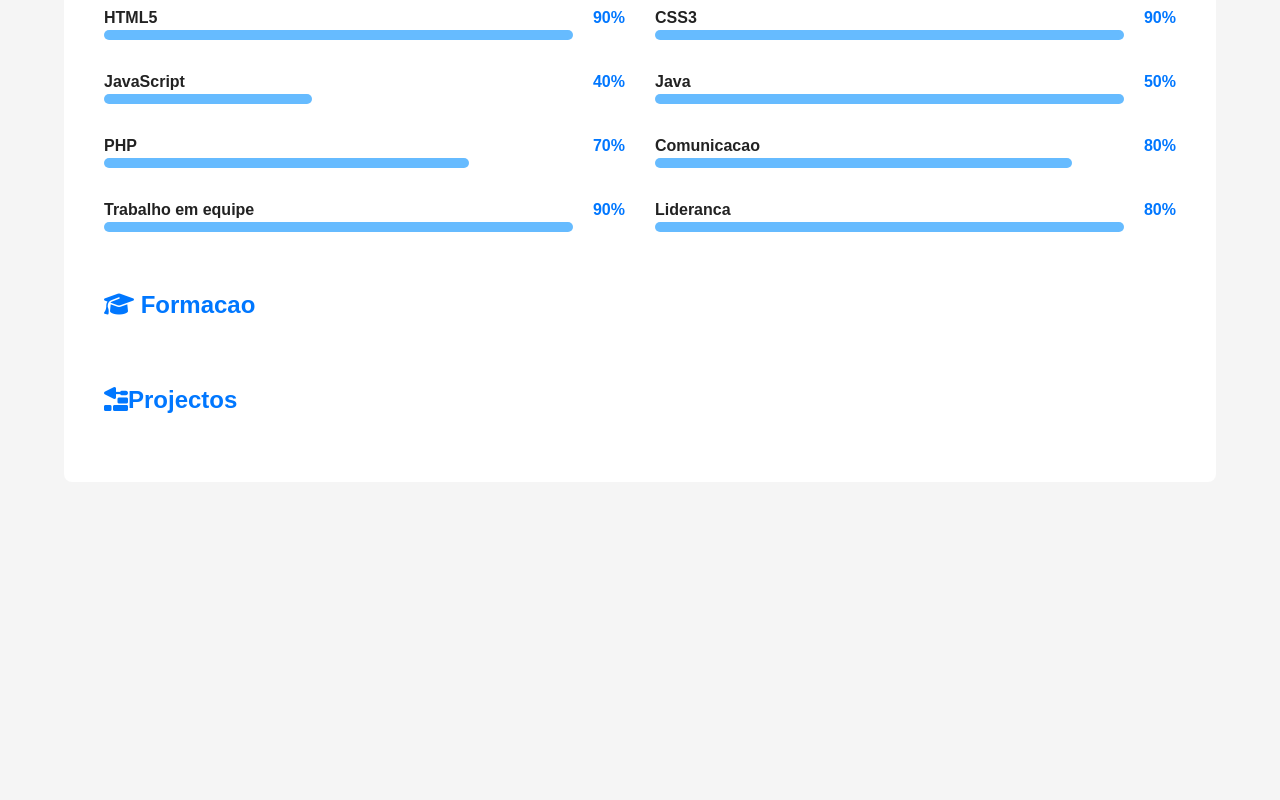
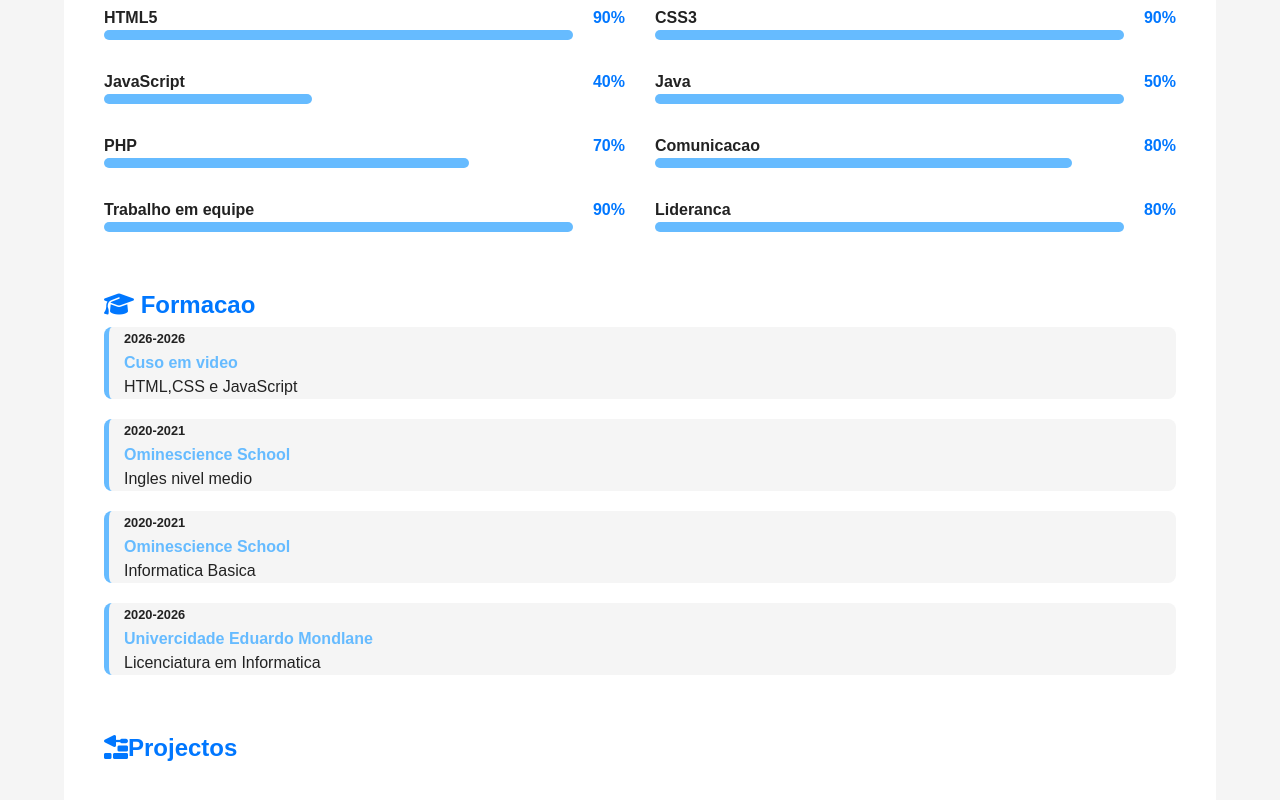
Before and after one commit to edilsonalexandre6/Portifolio_, a plain HTML site: page index.html in a window 1280 px wide. Shown: the part 1233-2033 px from the top of the page. Before the commit the page ends 1715 px from the top, so only its background shows below. Drawn offline with Linux system fonts and the light colour scheme.

Commit message:
Area de formacoes

```diff
--- a/estilos/style.css
+++ b/estilos/style.css
@@ -178,6 +178,37 @@ article h2 {
   border-radius: 5px;
 }
 
+#formacao-conteiner{
+  display: flex;
+  flex-direction: column-reverse;
+  gap: 20px;
+}
+
+#formacao-conteiner .curso{
+  background-color:var(--fundo-principal) ;
+  border-radius: 8px;
+  border-left: 5px solid var(--destaque-inverso);
+  padding-left: 15px;
+  transition: border-width 0.5s;
+}
+#formacao-conteiner .curso:hover{
+  border-left-width: 15px ;
+  cursor: pointer;
+  border-color: var(--destaque);
+}
+
+#formacao-conteiner .periodo{
+  font-size: 0.8em;
+  font-weight: bold;
+  color: var(--texto);
+}
+
+#formacao-conteiner .instituicao{
+  color: var(--destaque-inverso);
+  font-size: 1em;
+}
+
+
 @media screen and (min-width: 768px) {
   #skill-conteiner{
     grid-template-columns: 1fr 1fr;
--- a/index.html
+++ b/index.html
@@ -173,6 +173,32 @@
 
         <article id="formacao">
             <h2> <i class="fa-solid fa-graduation-cap"></i> Formacao</h2>
+
+            <div id="formacao-conteiner">
+                <div class="curso">
+                    <p class="periodo"> 2020-2026</p>
+                    <h3 class="instituicao">Univercidade Eduardo Mondlane</h3>
+                    <p class="titulacao">Licenciatura em Informatica</p>
+                </div>
+
+                <div class="curso">
+                    <p class="periodo"> 2020-2021</p>
+                    <h3 class="instituicao">Ominescience School</h3>
+                    <p class="titulacao">Informatica Basica</p>
+                </div>
+
+                 <div class="curso">
+                    <p class="periodo"> 2020-2021</p>
+                    <h3 class="instituicao">Ominescience School</h3>
+                    <p class="titulacao">Ingles nivel medio</p>
+                </div>
+
+                <div class="curso">
+                    <p class="periodo"> 2026-2026</p>
+                    <h3 class="instituicao">Cuso em video</h3>
+                    <p class="titulacao">HTML,CSS e JavaScript</p>
+                </div>
+            </div>
         </article> <!-- Fim article Formacao -->
 
         <article id="projectos">
```
